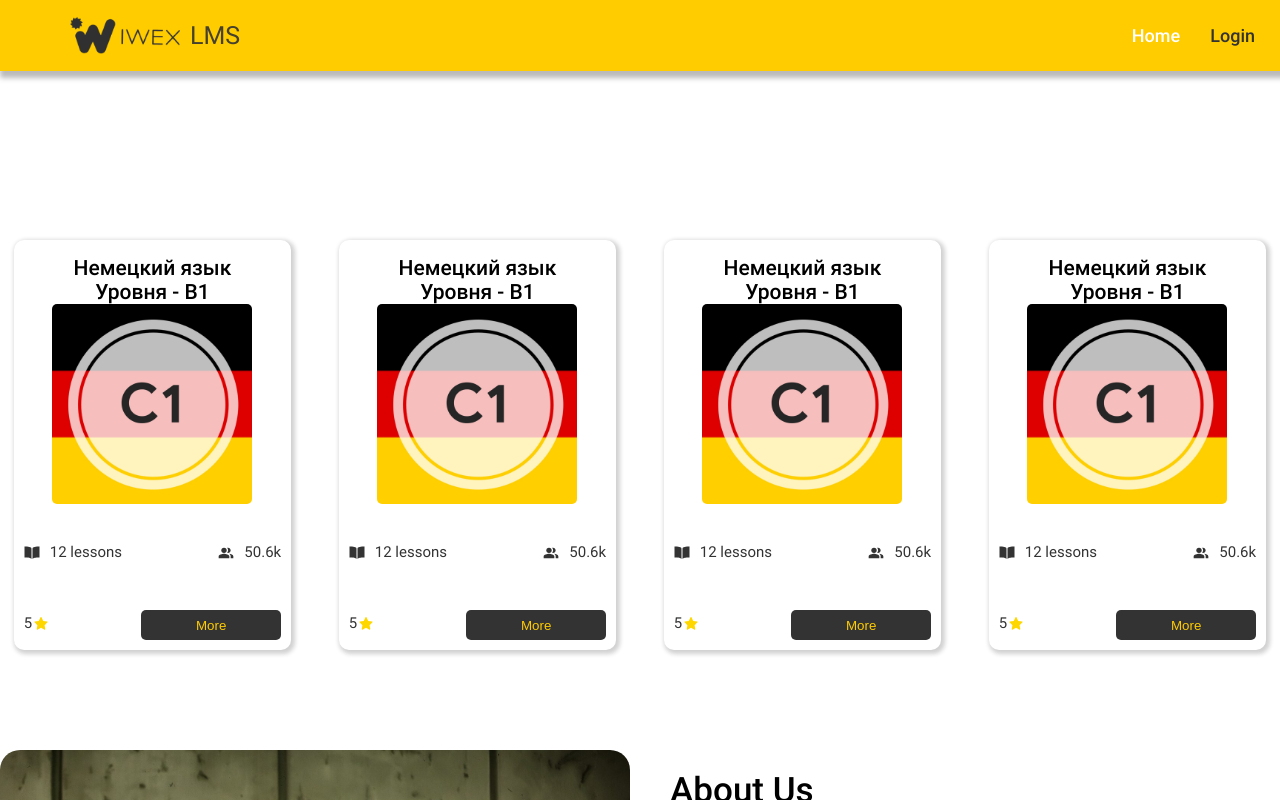
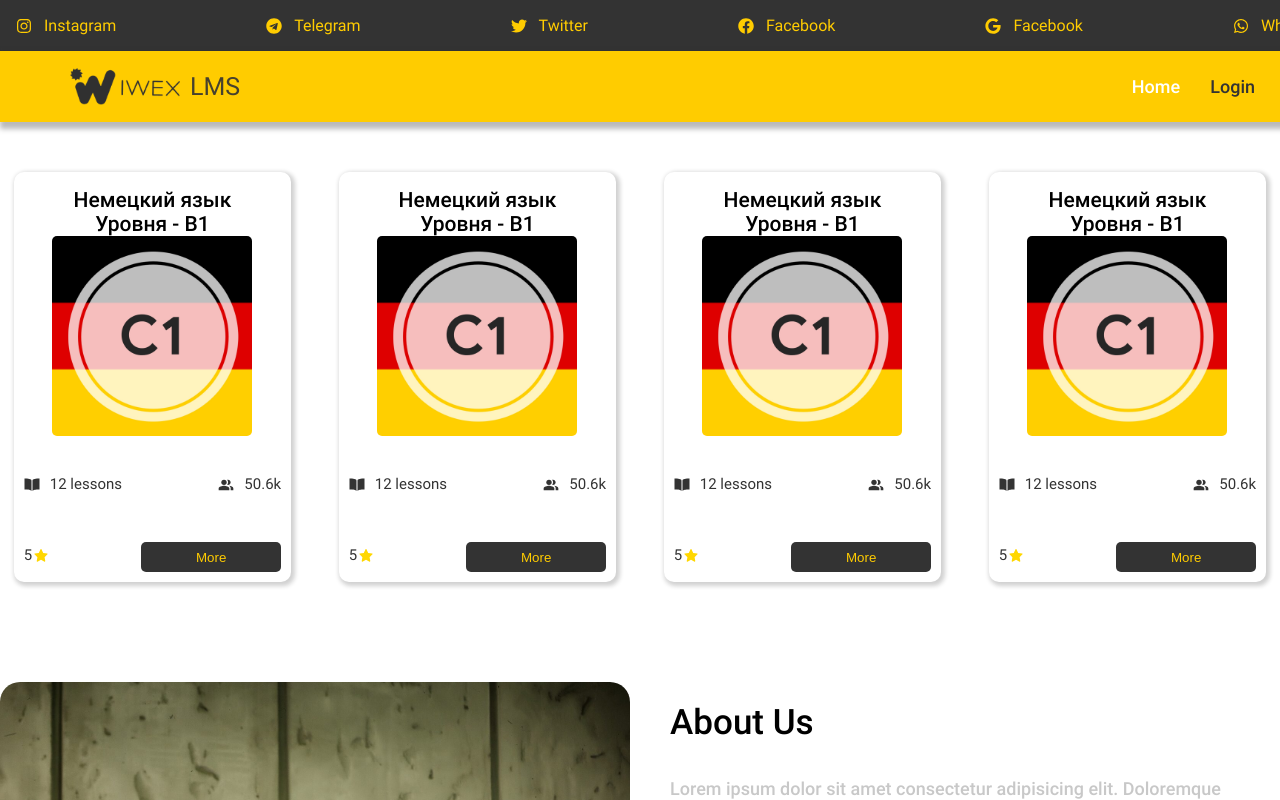
Before and after one commit to SanzharAkparaliev/iwex-lms, a React (Vite) app: page / in a window 1280 px wide. Shown: the top 800 px of the page. Built offline with nearby package versions, Linux system fonts and the light colour scheme.

Commit message:
fixed + refresh

```diff
--- a/src/Layout/index.jsx
+++ b/src/Layout/index.jsx
@@ -1,10 +1,12 @@
 import { Footer } from '../components/Footer/Footer';
+import HeaderSocial from '../components/Navigation/Header-Social';
 
 import Navigation from '../components/Navigation/Navigation';
 
 const Layout = ({ children }) => {
   return (
     <div>
+      <HeaderSocial />
       <Navigation />
       <main>{children}</main>
       {/* <Footer /> */}
--- a/src/components/GerCard/GerCard.module.css
+++ b/src/components/GerCard/GerCard.module.css
@@ -1,14 +1,14 @@
 .conteiner{
     width: 100%;
     margin-inline: auto;
-    margin-top: 190px;
+    /* margin-top: 190px; */
 }
 .cardBlok{
 
     padding-top: 40px;
     padding-bottom: 40px;
     display: flex;
-     flex-wrap: wrap;
-     gap: 20px;
+    flex-wrap: wrap;
+    gap: 20px;
 
 }
--- a/src/components/Navigation/Navigation.jsx
+++ b/src/components/Navigation/Navigation.jsx
@@ -44,12 +44,12 @@ const Navigation = ({ click }) => {
 
   const showModal = () => {
     setModal((modal) => !modal);
-  }
+  };
 
   if (Cookies.get('token')) {
     return (
       <div className={styles.conteiner}>
-        <HeaderSocial />
+        {/* <HeaderSocial /> */}
         <div className={styles.header_container}>
           <a href="/" className={styles.contlogo}>
             <img className={styles.img} src={logo1} alt="" />
@@ -86,11 +86,10 @@ const Navigation = ({ click }) => {
                   </NavLink>
                 );
               })}
-                <NavLink onClick={showModal} className={styles.join}>
+              <NavLink onClick={showModal} className={styles.join}>
                 Logout
               </NavLink>
               {/* onClick={logout} */}
-
             </div>
           </div>
         </div>
--- a/src/components/Navigation/Navigation.module.css
+++ b/src/components/Navigation/Navigation.module.css
@@ -1,6 +1,6 @@
 .conteiner{
   background: #ffcc00;
-  position: fixed;
+  position: sticky;
   top: 0;
   z-index: 999;
   box-shadow: 3px 4px 5px 3px #33333356;
```
